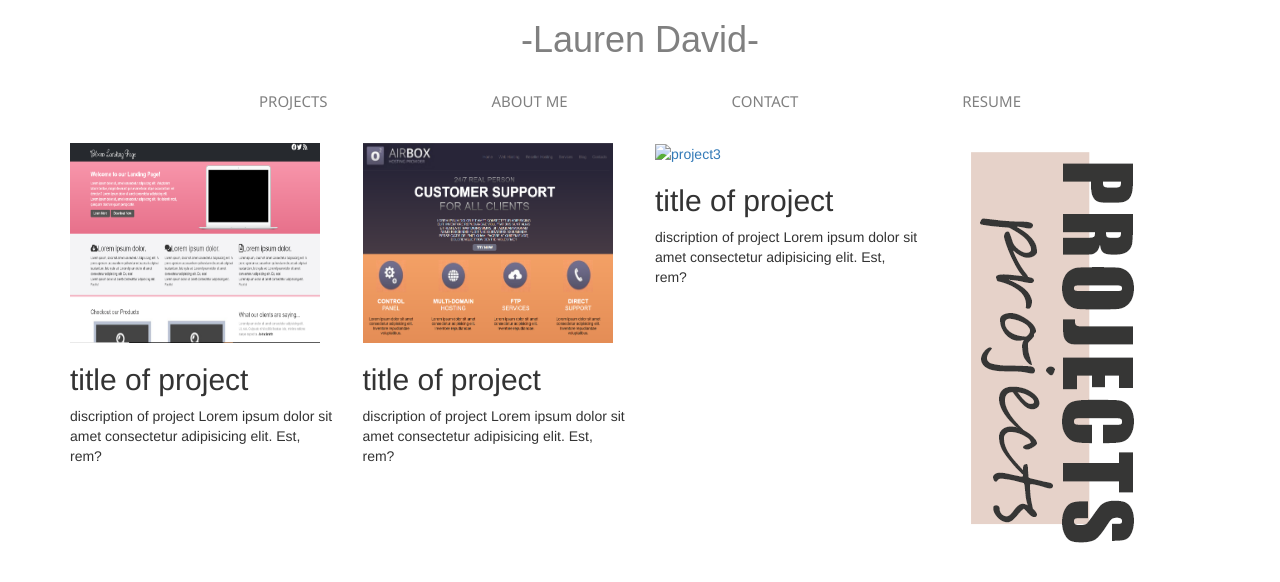
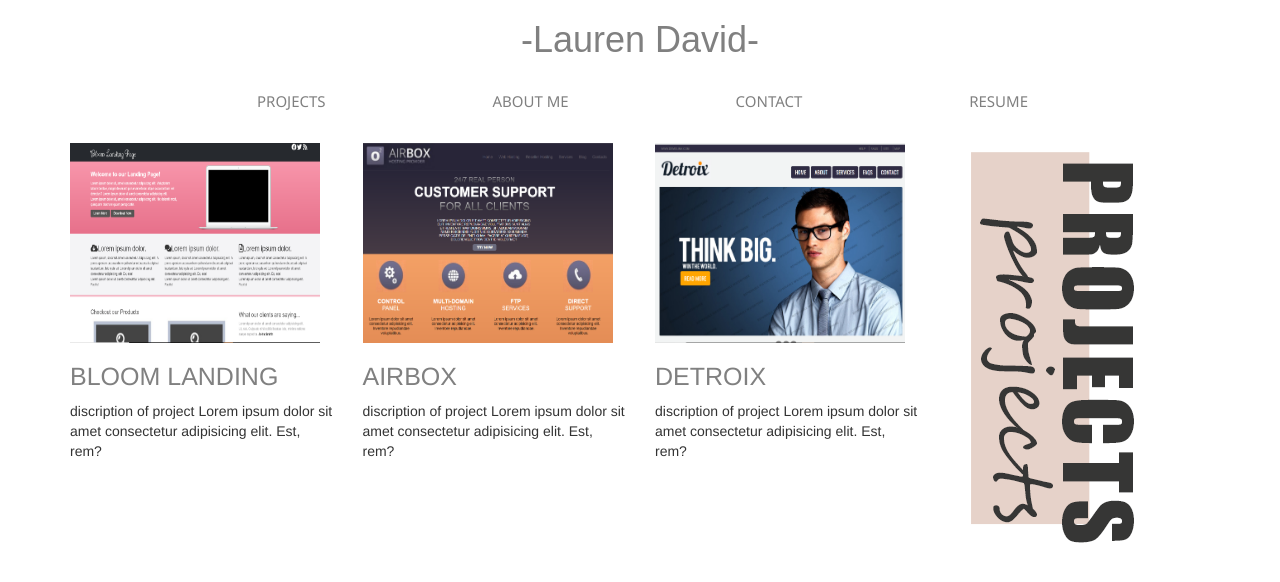
Before and after one commit to Ledavid180/Ledavid180.github.io, a plain HTML site: page projectsPersonalPortfolio.html in a window 1280 px wide. Drawn offline with Linux system fonts and the light colour scheme.

Commit message:
work on project and about me pages

```diff
--- a/css/stylesheetAbout.css
+++ b/css/stylesheetAbout.css
@@ -33,24 +33,20 @@
     font-family: 'Segoe UI', Tahoma, Geneva, Verdana, sans-serif;
     text-transform: uppercase;
     text-decoration: none;
-    padding: 0 60px;
-    margin-right: 40px;
+    padding: 0 64px;
+    margin-right: 35px;
 }
 
 .navbar a:hover {
-    font-size: 17px;
+    font-size: 16px;
 }
+
 
 .innola {
     float: right;
-    width: 100%;
+    width:
 }
 
 .bio {
     color: #
 }
-
-
-element.style {
-
-}
--- a/css/stylesheetContact.css
+++ b/css/stylesheetContact.css
@@ -33,10 +33,10 @@
     font-family: 'Segoe UI', Tahoma, Geneva, Verdana, sans-serif;
     text-transform: uppercase;
     text-decoration: none;
-    padding: 0 60px;
-    margin-right: 40px;
+    padding: 0 64px;
+    margin-right: 35px;
 }
 
 .navbar a:hover {
-    font-size: 17px;
+    font-size: 16px;
 }
--- a/css/stylesheetProjects.css
+++ b/css/stylesheetProjects.css
@@ -34,18 +34,16 @@
     font-family: 'Segoe UI', Tahoma, Geneva, Verdana, sans-serif;
     text-transform: uppercase;
     text-decoration: none;
-    padding: 0 60px;
-    margin-right: 40px;
+    padding: 0 64px;
+    margin-right: 35px;
 }
 
 .navbar a:hover {
-    font-size: 17px;
+    font-size: 16px;
 }
 
-.sidedescription {
-    writing-mode: vertical-rl;
-    text-orientation: mixed;
-    height: 300px;
-    width: 150px;
-    background:lightpink;
+.projectnames {
+    text-transform: uppercase;
+    font-size: 25px;
+    color: gray;
 }
--- a/css/stylesheetResume.css
+++ b/css/stylesheetResume.css
@@ -33,10 +33,10 @@
     font-family: 'Segoe UI', Tahoma, Geneva, Verdana, sans-serif;
     text-transform: uppercase;
     text-decoration: none;
-    padding: 0 60px;
-    margin-right: 40px;
+    padding: 0 64px;
+    margin-right: 35px;
 }
 
 .navbar a:hover {
-    font-size: 17px;
+    font-size: 16px;
 }
--- a/projectsPersonalPortfolio.html
+++ b/projectsPersonalPortfolio.html
@@ -34,18 +34,18 @@
             <div class="container">
                 <div class="row">
                     <div class="col-sm-3">
-                       <a href="#" ><img src="media/bloomLanding.PNG" alt="bloom landing" height="200" width="250" /> </a>
-                       <h2>title of project</h2>
+                       <a href="#"><img src="media/bloomLanding.PNG" alt="bloom landing" height="200" width="250" /> </a>
+                       <h2 class="projectnames">bloom landing</h2>
                        <p class="descriptionofproject">discription of project Lorem ipsum dolor sit amet consectetur adipisicing elit. Est, rem?</p>
                     </div>
                     <div class="col-sm-3">
                         <a href="#" ><img src="media/airbox.PNG" alt="airbox" height="200" width="250" /> </a>
-                        <h2>title of project</h2>
+                        <h2 class="projectnames">airbox</h2>
                         <p class="descriptionofproject">discription of project Lorem ipsum dolor sit amet consectetur adipisicing elit. Est, rem?</p>
                     </div>
                     <div class="col-sm-3">
-                        <a href="#" ><img src="" alt="project3" height="100" width="100" /> </a>
-                        <h2>title of project</h2>
+                        <a href="#" ><img src="media/detroix.PNG" alt="detroix" height="200" width="250" /> </a>
+                        <h2 class="projectnames">detroix</h2>
                         <p class="descriptionofproject">discription of project Lorem ipsum dolor sit amet consectetur adipisicing elit. Est, rem?</p>
                     </div>
                     <div class="col-sm-3">
```
Also changed, not shown: aboutPersonalPortfolio.html (+1 -1 lines), media/detroix.PNG (added).
